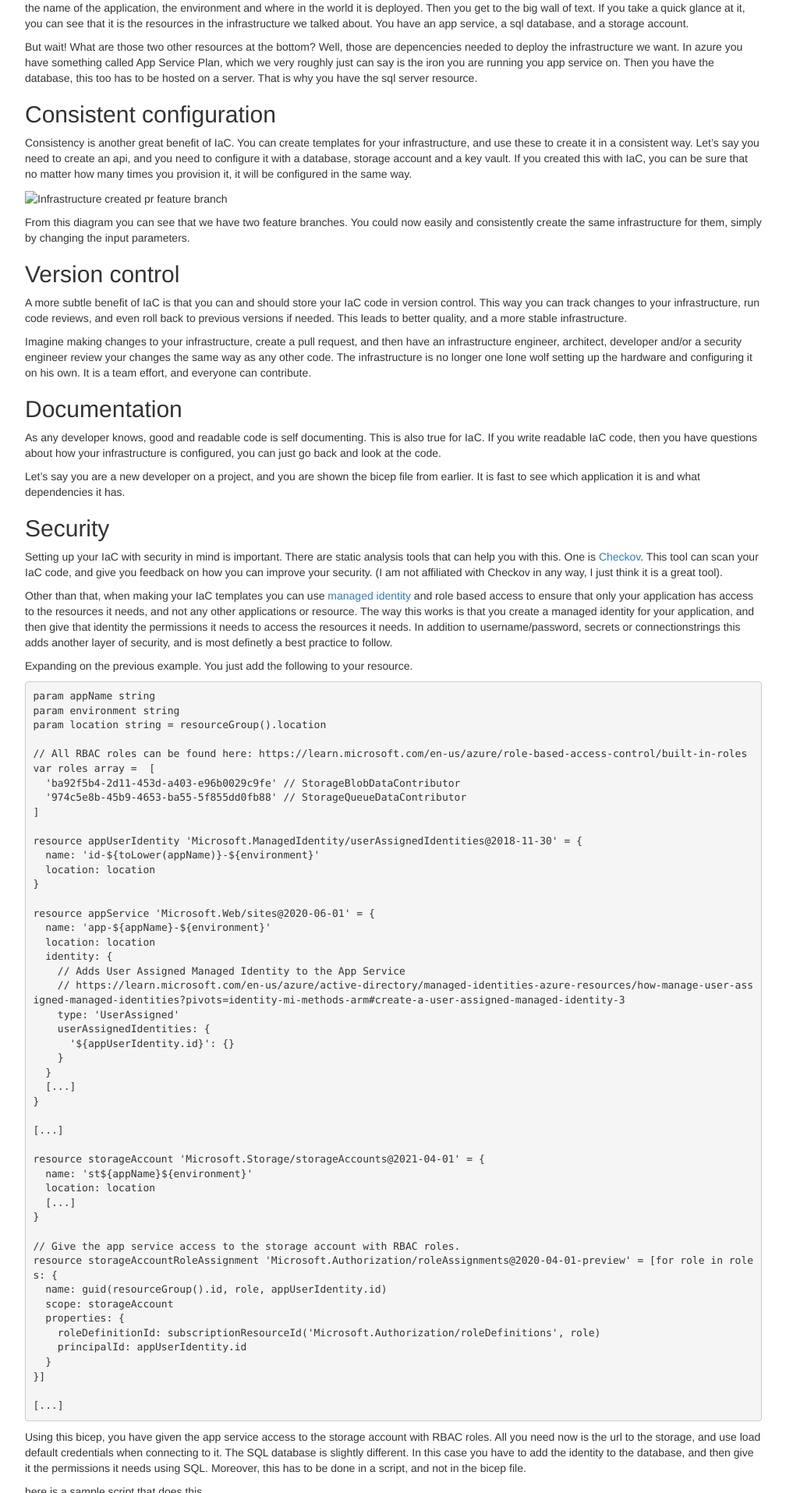
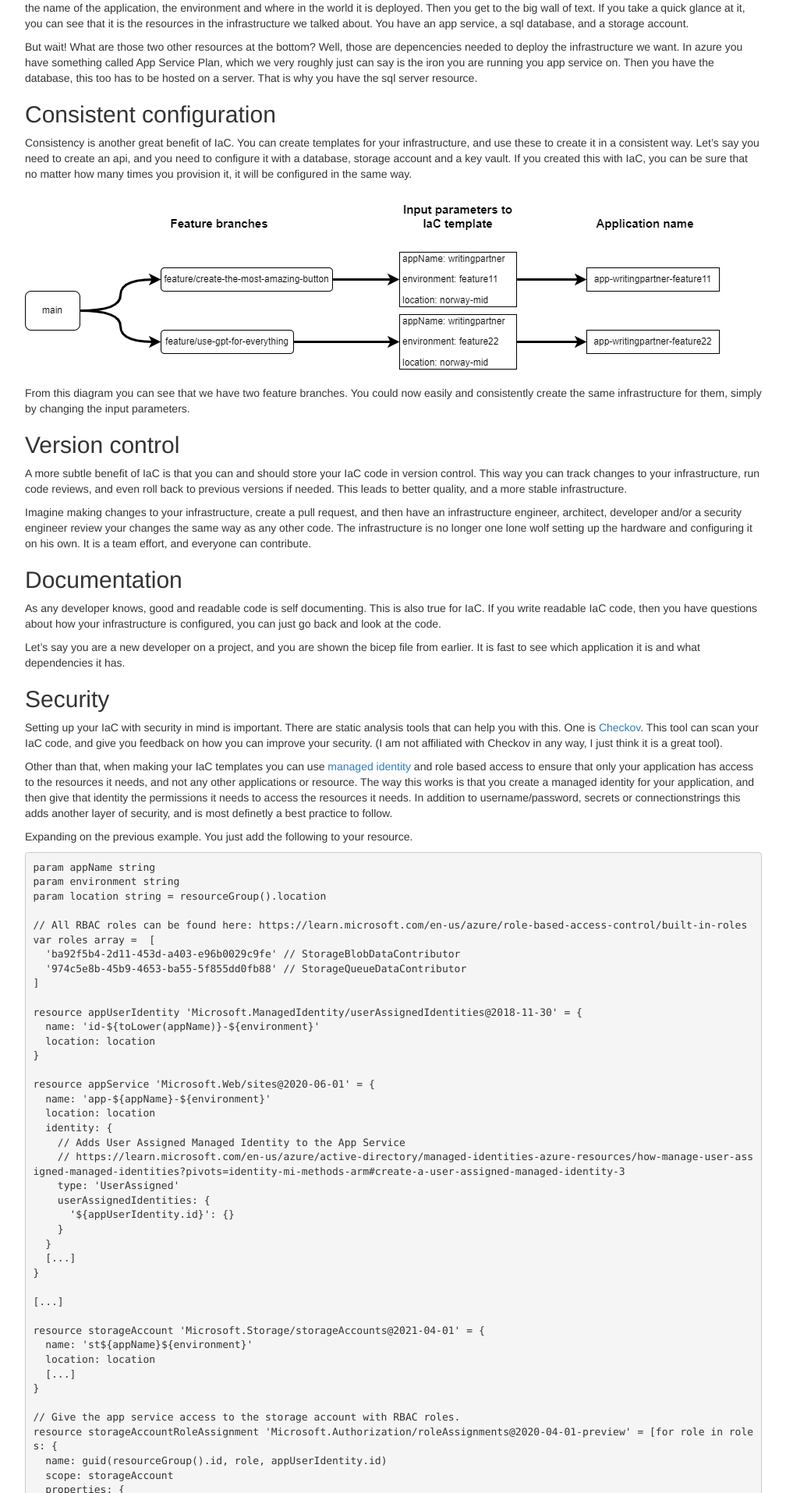
Before and after one commit to stiasta/stiasta.github.io, a Jekyll site: the page built from _posts/2023-08-16-becoming-more-efficient-with-iac.md, in a window 1280 px wide. Shown: the part 1428-3343 px from the top of the page at 78% size, without its empty margins (38-1046 px from the left). Built offline with Jekyll 4.4.1, drawn with Linux system fonts in a browser that asks for light colours; nearby versions of some CDN libraries.

Commit message:
Update 2023-08-16-becoming-more-efficient-with-iac.md

```diff
--- a/_posts/2023-08-16-becoming-more-efficient-with-iac.md
+++ b/_posts/2023-08-16-becoming-more-efficient-with-iac.md
@@ -67,7 +67,7 @@ But wait! What are those two other resources at the bottom? Well, those are depe
 ## Consistent configuration
 Consistency is another great benefit of IaC. You can create templates for your infrastructure, and use these to create it in a consistent way. Let's say you need to create an api, and you need to configure it with a database, storage account and a key vault. If you created this with IaC, you can be sure that no matter how many times you provision it, it will be configured in the same way.
 
-![Infrastructure created pr feature branch](~/assets/diagrams/2023-08-16-becoming-mode-efficient-with-iac/infrastructure-pr-feature-branch.drawio.png "Infrastructure created pr feature branch")
+![Infrastructure created pr feature branch](https://stiasta.github.io/assets/diagrams/2023-08-16-becoming-mode-efficient-with-iac/infrastructure-pr-feature-branch.drawio.png)
 
 From this diagram you can see that we have two feature branches. You could now easily and consistently create the same infrastructure for them, simply by changing the input parameters.
 
```
